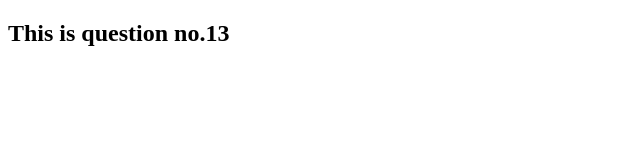
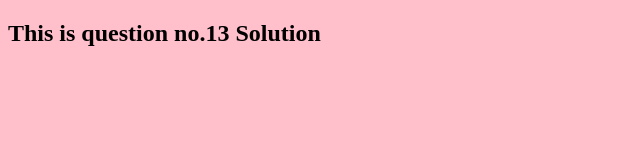
Before and after one commit to arifgazi1999/higher-1, a plain HTML site: page index2.html in a window 1280 px wide. Shown: the whole page, without its empty margins (0-640 px from the left). Drawn offline with Linux system fonts and the light colour scheme.

Commit message:
this is commit for index3.html file

```diff
--- a/index2.html
+++ b/index2.html
@@ -5,8 +5,8 @@
     <meta name="viewport" content="width=device-width, initial-scale=1.0">
     <title>Document</title>
 </head>
-<body>
-    <h2>This is question no.13</h2>
+<body bgcolor="pink">
+    <h2>This is question no.13 Solution</h2>
 </body>
 </html>
 <script>
```
